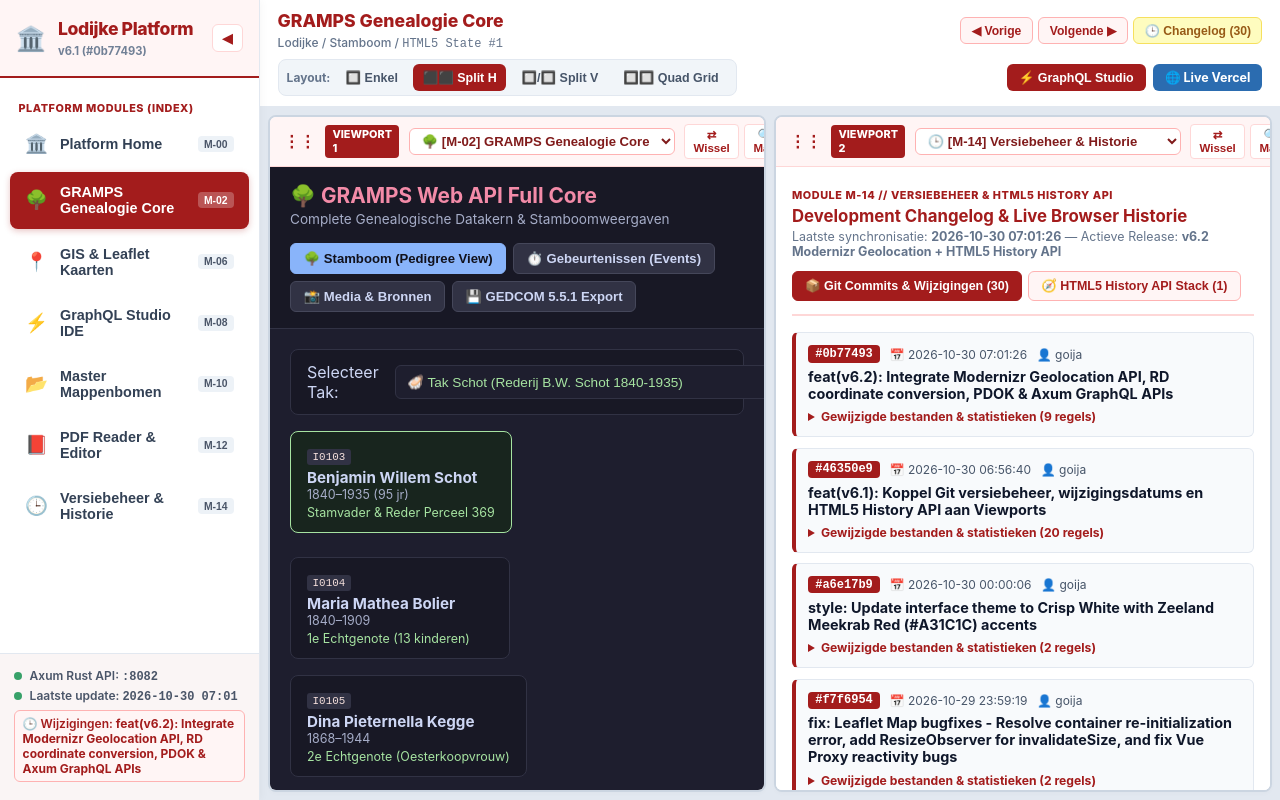
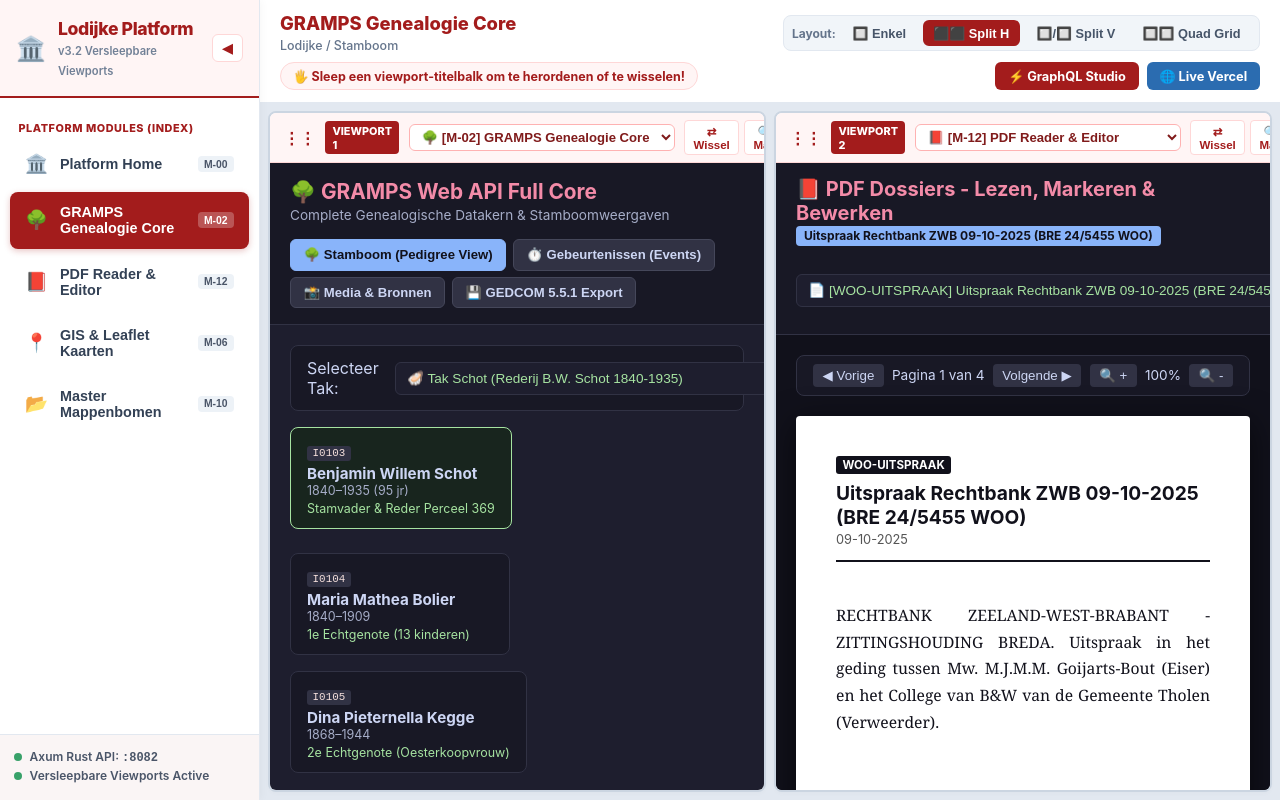
Before and after one commit to goija/lodijke, a Vue app in the folder 04_CMS_Document_Tabs_Frontend/frontend/: page / in a window 1280 px wide. Built offline with nearby package versions, Linux system fonts and the light colour scheme.

Commit message:
feat: Add draggable and swappable viewports (v6.0) with HTML5 drag handles

```diff
--- a/04_CMS_Document_Tabs_Frontend/frontend/src/components/MainInterface.vue
+++ b/04_CMS_Document_Tabs_Frontend/frontend/src/components/MainInterface.vue
@@ -7,7 +7,7 @@
         <div class="logo-icon">🏛️</div>
         <div class="brand-text" v-if="!sidebarCollapsed">
           <h2>Lodijke Platform</h2>
-          <span class="version-tag">{{ latestCommitBadge }}</span>
+          <span class="version-tag">v3.2 Versleepbare Viewports</span>
         </div>
         <button class="btn-toggle-sidebar" @click="sidebarCollapsed = !sidebarCollapsed" :title="sidebarCollapsed ? 'Menu uitklappen' : 'Menu inklappen'">
           {{ sidebarCollapsed ? '▶' : '◀' }}
@@ -30,7 +30,6 @@
         </button>
       </nav>
 
-      <!-- VERSIEBEHEER & HTML5 HISTORIE STATUS IN SIDEBAR -->
       <div class="sidebar-status" v-if="!sidebarCollapsed">
         <div class="status-item">
           <span class="dot live"></span>
@@ -38,10 +37,7 @@
         </div>
         <div class="status-item">
           <span class="dot live"></span>
-          <span>Laatste update: <code>{{ latestCommitDate }}</code></span>
-        </div>
-        <div class="status-item history-pill" @click="openModuleInViewport('versiebeheer')">
-          <span>🕒 Wijzigingen: <strong>{{ latestCommitMsg }}</strong></span>
+          <span>Versleepbare Viewports Active</span>
         </div>
       </div>
     </aside>
@@ -51,23 +47,7 @@
       <header class="viewport-control-bar">
         <div class="active-module-info">
           <h3>{{ getModuleTitle(activePrimaryModule) }}</h3>
-          <span class="breadcrumb">
-            Lodijke / {{ getModuleCategory(activePrimaryModule) }} /
-            <code>HTML5 State #{{ sessionHistory.length }}</code>
-          </span>
-        </div>
-
-        <!-- HTML5 HISTORY API NAVIGATIE KNOPPEN -->
-        <div class="history-nav-group">
-          <button class="btn-hist-nav" @click="triggerBrowserBack" title="Vorige Viewport Status (HTML5 History back)">
-            ◀ Vorige
-          </button>
-          <button class="btn-hist-nav" @click="triggerBrowserForward" title="Volgende Viewport Status (HTML5 History forward)">
-            Volgende ▶
-          </button>
-          <button class="btn-hist-nav badge-btn" @click="openModuleInViewport('versiebeheer')" title="Bekijk alle Git commits en wijzigingsdatums">
-            🕒 Changelog ({{ commitCount }})
-          </button>
+          <span class="breadcrumb">Lodijke / {{ getModuleCategory(activePrimaryModule) }}</span>
         </div>
 
         <div class="viewport-layout-selector">
@@ -78,13 +58,13 @@
           <button :class="['btn-layout', { active: layoutMode === 'grid' }]" @click="setLayout('grid')">🔲🔲 Quad Grid</button>
         </div>
 
+        <div class="drag-hint">
+          <span>🖐️ Sleep een viewport-titelbalk om te herordenen of te wisselen!</span>
+        </div>
+
         <div class="external-quick-links">
-          <button type="button" @click="openModuleInViewport('graphql')" class="btn-quick-link api-btn">
-            ⚡ GraphQL Studio
-          </button>
-          <a href="https://lodijke.vercel.app/" target="_blank" rel="noopener" class="btn-quick-link vercel-btn">
-            🌐 Live Vercel
-          </a>
+          <a href="http://127.0.0.1:8082" target="_blank" class="btn-quick-link api-btn">⚡ GraphQL Studio</a>
+          <a href="https://lodijke.vercel.app/" target="_blank" class="btn-quick-link vercel-btn">🌐 Live Vercel</a>
         </div>
       </header>
 
@@ -108,7 +88,7 @@
             <span class="drag-handle" title="Versleep deze viewport">⋮⋮</span>
             <span class="vp-tag">VIEWPORT {{ vp.id }}</span>
 
-            <select v-model="vp.module" @change="onViewportModuleChange(vp)" class="vp-module-select">
+            <select v-model="vp.module" class="vp-module-select">
               <option v-for="m in menuItems" :key="m.id" :value="m.id">{{ m.icon }} [{{ m.code }}] {{ m.label }}</option>
             </select>
 
@@ -120,11 +100,7 @@
 
           <!-- VIEWPORT BODY -->
           <div class="vp-body">
-            <component
-              :is="getComponent(vp.module)"
-              :session-history="sessionHistory"
-              @restore-state="restoreFromHistoryEntry"
-            />
+            <component :is="getComponent(vp.module)" />
           </div>
         </section>
       </div>
@@ -133,47 +109,26 @@
 </template>
 
 <script setup>
-import { ref, computed, onMounted, onBeforeUnmount } from 'vue';
+import { ref, computed } from 'vue';
 
 import Tab00Home from './Tab00Home.vue';
 import Tab01Genealogie from './Tab01Genealogie.vue';
 import Tab04Kaarten from './Tab04Kaarten.vue';
 import TabMappenbomen from './TabMappenbomen.vue';
 import Tab12PdfModule from './Tab12PdfModule.vue';
-import Tab08GraphqlIde from './Tab08GraphqlIde.vue';
-import Tab14Versiebeheer from './Tab14Versiebeheer.vue';
-import versionData from '../generated_version_history.json';
 
 const sidebarCollapsed = ref(false);
 const layoutMode = ref('split-h');
 
 const draggedVpId = ref(null);
 const dragOverVp = ref(null);
-const isRestoringPopState = ref(false);
 
 const viewports = ref([
   { id: 1, module: 'genealogie' },
-  { id: 2, module: 'versiebeheer' },
+  { id: 2, module: 'pdf' },
   { id: 3, module: 'kaarten' },
-  { id: 4, module: 'graphql' }
+  { id: 4, module: 'mappenbomen' }
 ]);
-
-const sessionHistory = ref([]);
-
-const commits = versionData?.commits || [];
-const commitCount = computed(() => commits.length);
-const latestCommitBadge = computed(() => {
-  const c = commits[0];
-  return c ? `v6.1 (#${c.shortHash})` : 'v6.1 HTML5 History';
-});
-const latestCommitDate = computed(() => {
-  const c = commits[0];
-  return c ? c.date.slice(0, 16) : 'Vandaag';
-});
-const latestCommitMsg = computed(() => {
-  const c = commits[0];
-  return c ? c.message : 'Versleepbare Viewports & History API';
-});
 
 const activePrimaryModule = computed({
   get: () => viewports.value[0]?.module || 'genealogie',
@@ -183,11 +138,9 @@
 const menuItems = [
   { id: 'home', label: 'Platform Home', icon: '🏛️', code: 'M-00', comp: Tab00Home, category: 'Overzicht' },
   { id: 'genealogie', label: 'GRAMPS Genealogie Core', icon: '🌳', code: 'M-02', comp: Tab01Genealogie, category: 'Stamboom' },
+  { id: 'pdf', label: 'PDF Reader & Editor', icon: '📕', code: 'M-12', comp: Tab12PdfModule, category: 'Documenten' },
   { id: 'kaarten', label: 'GIS & Leaflet Kaarten', icon: '📍', code: 'M-06', comp: Tab04Kaarten, category: 'Geodata' },
-  { id: 'graphql', label: 'GraphQL Studio IDE', icon: '⚡', code: 'M-08', comp: Tab08GraphqlIde, category: 'Axum API' },
   { id: 'mappenbomen', label: 'Master Mappenbomen', icon: '📂', code: 'M-10', comp: TabMappenbomen, category: 'Structuur' },
-  { id: 'pdf', label: 'PDF Reader & Editor', icon: '📕', code: 'M-12', comp: Tab12PdfModule, category: 'Documenten' },
-  { id: 'versiebeheer', label: 'Versiebeheer & Historie', icon: '🕒', code: 'M-14', comp: Tab14Versiebeheer, category: 'HTML5 History & Git' },
 ];
 
 const activeViewports = computed(() => {
@@ -196,110 +149,8 @@
   return viewports.value;
 });
 
-/**
- * HTML5 History API: Sla elke layout- en viewport-wijziging op met pushState/replaceState
- */
-function pushHtml5HistoryState(actionLabel, summaryText, replace = false) {
-  if (isRestoringPopState.value) return;
-
-  const vpModules = viewports.value.map(v => v.module);
-  const now = new Date();
-  const dateFormatted = now.toLocaleString('nl-NL', {
-    year: 'numeric', month: '2-digit', day: '2-digit',
-    hour: '2-digit', minute: '2-digit', second: '2-digit'
-  });
-
-  const url = new URL(window.location.href);
-  url.searchParams.set('layout', layoutMode.value);
-  url.searchParams.set('vp', vpModules.join(','));
-
-  const statePayload = {
-    action: actionLabel,
-    summary: summaryText,
-    layout: layoutMode.value,
-    modules: [...vpModules],
-    timestamp: now.getTime(),
-    dateFormatted,
-    url: url.pathname + url.search
-  };
-
-  if (replace) {
-    window.history.replaceState(statePayload, '', url.toString());
-  } else {
-    window.history.pushState(statePayload, '', url.toString());
-  }
-
-  sessionHistory.value.unshift(statePayload);
-}
-
-function handlePopState(event) {
-  isRestoringPopState.value = true;
-  if (event.state && event.state.modules) {
-    layoutMode.value = event.state.layout || 'split-h';
-    event.state.modules.forEach((mod, idx) => {
-      if (viewports.value[idx]) viewports.value[idx].module = mod;
-    });
-  } else {
-    hydrateFromUrlParams();
-  }
-  setTimeout(() => { isRestoringPopState.value = false; }, 50);
-}
-
-function hydrateFromUrlParams() {
-  const params = new URLSearchParams(window.location.search);
-  const urlLayout = params.get('layout');
-  const urlVp = params.get('vp');
-
-  if (urlLayout && ['single', 'split-h', 'split-v', 'grid'].includes(urlLayout)) {
-    layoutMode.value = urlLayout;
-  }
-  if (urlVp) {
-    const parts = urlVp.split(',');
-    parts.forEach((mod, idx) => {
-      if (viewports.value[idx] && menuItems.some(m => m.id === mod)) {
-        viewports.value[idx].module = mod;
-      }
-    });
-  }
-}
-
-function restoreFromHistoryEntry(entry) {
-  if (!entry || !entry.modules) return;
-  layoutMode.value = entry.layout;
-  entry.modules.forEach((mod, idx) => {
-    if (viewports.value[idx]) viewports.value[idx].module = mod;
-  });
-  pushHtml5HistoryState('HERSTEL', `Teruggezet naar status van ${entry.dateFormatted}`);
-}
-
-function triggerBrowserBack() { window.history.back(); }
-function triggerBrowserForward() { window.history.forward(); }
-
-function setLayout(mode) {
-  layoutMode.value = mode;
-  pushHtml5HistoryState('LAYOUT', `Layout gewijzigd naar ${mode.toUpperCase()}`);
-}
-
-function selectModule(id) {
-  if (viewports.value[0]) {
-    viewports.value[0].module = id;
-    pushHtml5HistoryState('MODULE', `Viewport 1 gezet op ${getModuleTitle(id)}`);
-  }
-}
-
-function openModuleInViewport(id) {
-  if (layoutMode.value === 'single') {
-    viewports.value[0].module = id;
-  } else {
-    viewports.value[1].module = id;
-  }
-  pushHtml5HistoryState('QUICK-OPEN', `Module ${getModuleTitle(id)} geopend in actieve viewport`);
-}
-
-function onViewportModuleChange(vp) {
-  pushHtml5HistoryState('VIEWPORT', `Viewport ${vp.id} gewisseld naar ${getModuleTitle(vp.module)}`);
-}
-
+function setLayout(mode) { layoutMode.value = mode; }
+function selectModule(id) { if (viewports.value[0]) viewports.value[0].module = id; }
 function getComponent(id) { const item = menuItems.find(m => m.id === id); return item ? item.comp : Tab00Home; }
 function getModuleTitle(id) { const item = menuItems.find(m => m.id === id); return item ? item.label : 'Lodijke Module'; }
 function getModuleCategory(id) { const item = menuItems.find(m => m.id === id); return item ? item.category : 'Platform'; }
@@ -309,13 +160,11 @@
   const temp = activeViewports.value[idx].module;
   activeViewports.value[idx].module = activeViewports.value[nextIdx].module;
   activeViewports.value[nextIdx].module = temp;
-  pushHtml5HistoryState('SWAP', `Viewport ${idx + 1} gewisseld met Viewport ${nextIdx + 1}`);
 }
 
 function maximizeViewport(modId) {
   if (viewports.value[0]) viewports.value[0].module = modId;
   layoutMode.value = 'single';
-  pushHtml5HistoryState('MAXIMIZE', `${getModuleTitle(modId)} gemaximaliseerd`);
 }
 
 function onDragStart(event, vpId) {
@@ -350,7 +199,6 @@
       const tempModule = srcVp.module;
       srcVp.module = targetVp.module;
       targetVp.module = tempModule;
-      pushHtml5HistoryState('DRAG-DROP', `Viewport ${sourceVpId} versleept naar Viewport ${targetVpId}`);
     }
   }
 }
@@ -359,27 +207,17 @@
   draggedVpId.value = null;
   dragOverVp.value = null;
 }
-
-onMounted(() => {
-  hydrateFromUrlParams();
-  pushHtml5HistoryState('INIT', 'Startconfiguratie geladen via HTML5 History API', true);
-  window.addEventListener('popstate', handlePopState);
-});
-
-onBeforeUnmount(() => {
-  window.removeEventListener('popstate', handlePopState);
-});
 </script>
 
 <style scoped>
-.lodijke-interface { display: flex; height: 100dvh; width: 100vw; background: #f8fafc; color: #1e293b; font-family: -apple-system, BlinkMacSystemFont, "Segoe UI", Roboto, Helvetica, Arial, sans-serif; overflow: hidden; }
+.lodijke-interface { display: flex; height: 100vh; width: 100vw; background: #f8fafc; color: #1e293b; font-family: -apple-system, BlinkMacSystemFont, "Segoe UI", Roboto, Helvetica, Arial, sans-serif; overflow: hidden; }
 .menu-panel { width: 260px; background: #ffffff; border-right: 1px solid #e2e8f0; display: flex; flex-direction: column; flex-shrink: 0; z-index: 10; transition: width 0.2s ease; box-shadow: 2px 0 8px rgba(0, 0, 0, 0.03); }
 .sidebar-collapsed .menu-panel { width: 64px; }
 .brand-header { padding: 1.1rem 1rem; display: flex; align-items: center; gap: 0.75rem; border-bottom: 2px solid #a31c1c; background: #fff5f5; }
 .logo-icon { font-size: 1.5rem; }
 .brand-text { flex: 1; overflow: hidden; }
 .brand-text h2 { margin: 0; font-size: 1.1rem; color: #a31c1c; font-weight: 800; letter-spacing: -0.02em; }
-.version-tag { font-size: 0.7rem; color: #718096; font-weight: 700; }
+.version-tag { font-size: 0.7rem; color: #718096; font-weight: 600; }
 .btn-toggle-sidebar { background: #ffffff; color: #a31c1c; border: 1px solid #fed7d7; padding: 0.35rem 0.6rem; border-radius: 6px; cursor: pointer; font-weight: bold; transition: all 0.2s; }
 .btn-toggle-sidebar:hover { background: #a31c1c; color: #ffffff; }
 .nav-menu { flex: 1; padding: 0.85rem 0.65rem; overflow-y: auto; }
@@ -392,25 +230,21 @@
 .menu-label { flex: 1; text-align: left; }
 .module-badge { font-size: 0.65rem; background: #edf2f7; color: #4a5568; padding: 0.15rem 0.4rem; border-radius: 4px; font-weight: 700; }
 .sidebar-status { padding: 0.85rem; border-top: 1px solid #e2e8f0; font-size: 0.75rem; background: #faf5f5; }
-.status-item { display: flex; align-items: center; gap: 0.5rem; color: #4a5568; font-weight: 600; margin-bottom: 0.3rem; }
-.history-pill { cursor: pointer; color: #a31c1c; background: #fff5f5; border: 1px solid #feb2b2; padding: 0.3rem 0.5rem; border-radius: 6px; margin-top: 0.35rem; }
-.dot { width: 8px; height: 8px; border-radius: 50%; flex-shrink: 0; }
+.status-item { display: flex; align-items: center; gap: 0.5rem; color: #4a5568; font-weight: 600; margin-bottom: 0.2rem; }
+.dot { width: 8px; height: 8px; border-radius: 50%; }
 .dot.live { background: #38a169; }
-.workspace-panel { flex: 1; display: flex; flex-direction: column; min-width: 0; height: 100dvh; background: #f8fafc; }
-.viewport-control-bar { background: #ffffff; padding: 0.65rem 1.1rem; border-bottom: 1px solid #e2e8f0; display: flex; justify-content: space-between; align-items: center; box-shadow: 0 1px 3px rgba(0, 0, 0, 0.02); flex-wrap: wrap; gap: 0.5rem; }
-.active-module-info h3 { margin: 0; color: #a31c1c; font-size: 1.1rem; font-weight: 800; }
-.breadcrumb { font-size: 0.75rem; color: #64748b; font-weight: 500; }
-.history-nav-group { display: flex; align-items: center; gap: 0.35rem; }
-.btn-hist-nav { background: #fff5f5; color: #a31c1c; border: 1px solid #feb2b2; padding: 0.35rem 0.65rem; border-radius: 6px; font-size: 0.76rem; font-weight: 700; cursor: pointer; }
-.btn-hist-nav:hover { background: #a31c1c; color: #ffffff; }
-.btn-hist-nav.badge-btn { background: #fefcbf; color: #975a16; border-color: #f6e05e; }
-.viewport-layout-selector { display: flex; align-items: center; gap: 0.35rem; background: #f1f5f9; padding: 0.25rem 0.5rem; border-radius: 8px; border: 1px solid #e2e8f0; }
+.workspace-panel { flex: 1; display: flex; flex-direction: column; min-width: 0; height: 100vh; background: #f8fafc; }
+.viewport-control-bar { background: #ffffff; padding: 0.75rem 1.25rem; border-bottom: 1px solid #e2e8f0; display: flex; justify-content: space-between; align-items: center; box-shadow: 0 1px 3px rgba(0, 0, 0, 0.02); flex-wrap: wrap; gap: 0.5rem; }
+.active-module-info h3 { margin: 0; color: #a31c1c; font-size: 1.15rem; font-weight: 800; }
+.breadcrumb { font-size: 0.78rem; color: #64748b; font-weight: 500; }
+.viewport-layout-selector { display: flex; align-items: center; gap: 0.4rem; background: #f1f5f9; padding: 0.25rem 0.5rem; border-radius: 8px; border: 1px solid #e2e8f0; }
 .selector-label { font-size: 0.75rem; color: #64748b; font-weight: 700; }
-.btn-layout { background: transparent; border: none; color: #475569; padding: 0.35rem 0.6rem; border-radius: 6px; font-size: 0.78rem; font-weight: 700; cursor: pointer; transition: all 0.15s; }
+.btn-layout { background: transparent; border: none; color: #475569; padding: 0.35rem 0.65rem; border-radius: 6px; font-size: 0.8rem; font-weight: 700; cursor: pointer; transition: all 0.15s; }
 .btn-layout:hover { background: #e2e8f0; }
 .btn-layout.active { background: #a31c1c; color: #ffffff; }
-.external-quick-links { display: flex; gap: 0.45rem; }
-.btn-quick-link { padding: 0.4rem 0.75rem; border-radius: 6px; border: none; text-decoration: none; font-size: 0.78rem; font-weight: 700; cursor: pointer; transition: transform 0.15s; }
+.drag-hint { font-size: 0.78rem; font-weight: 700; color: #a31c1c; background: #fff5f5; border: 1px solid #fed7d7; padding: 0.35rem 0.75rem; border-radius: 20px; }
+.external-quick-links { display: flex; gap: 0.5rem; }
+.btn-quick-link { padding: 0.4rem 0.8rem; border-radius: 6px; text-decoration: none; font-size: 0.8rem; font-weight: 700; transition: transform 0.15s; }
 .btn-quick-link:hover { transform: translateY(-1px); }
 .api-btn { background: #a31c1c; color: #ffffff; }
 .vercel-btn { background: #2b6cb0; color: #ffffff; }
@@ -431,13 +265,4 @@
 .btn-vp-action { background: #ffffff; border: 1px solid #fed7d7; color: #a31c1c; font-weight: 700; font-size: 0.72rem; padding: 0.2rem 0.5rem; border-radius: 4px; cursor: pointer; transition: all 0.15s; }
 .btn-vp-action:hover { background: #a31c1c; color: #ffffff; }
 .vp-body { flex: 1; overflow-y: auto; min-height: 0; background: #ffffff; }
-
-@media (max-width: 900px) {
-  .layout-split-h, .layout-grid {
-    grid-template-columns: 1fr;
-    grid-template-rows: auto;
-    overflow-y: auto;
-  }
-  .viewport-panel { min-height: 350px; }
-}
 </style>
```
Also changed, not shown: 1 other file (tests, documents, lock files or other folders).
